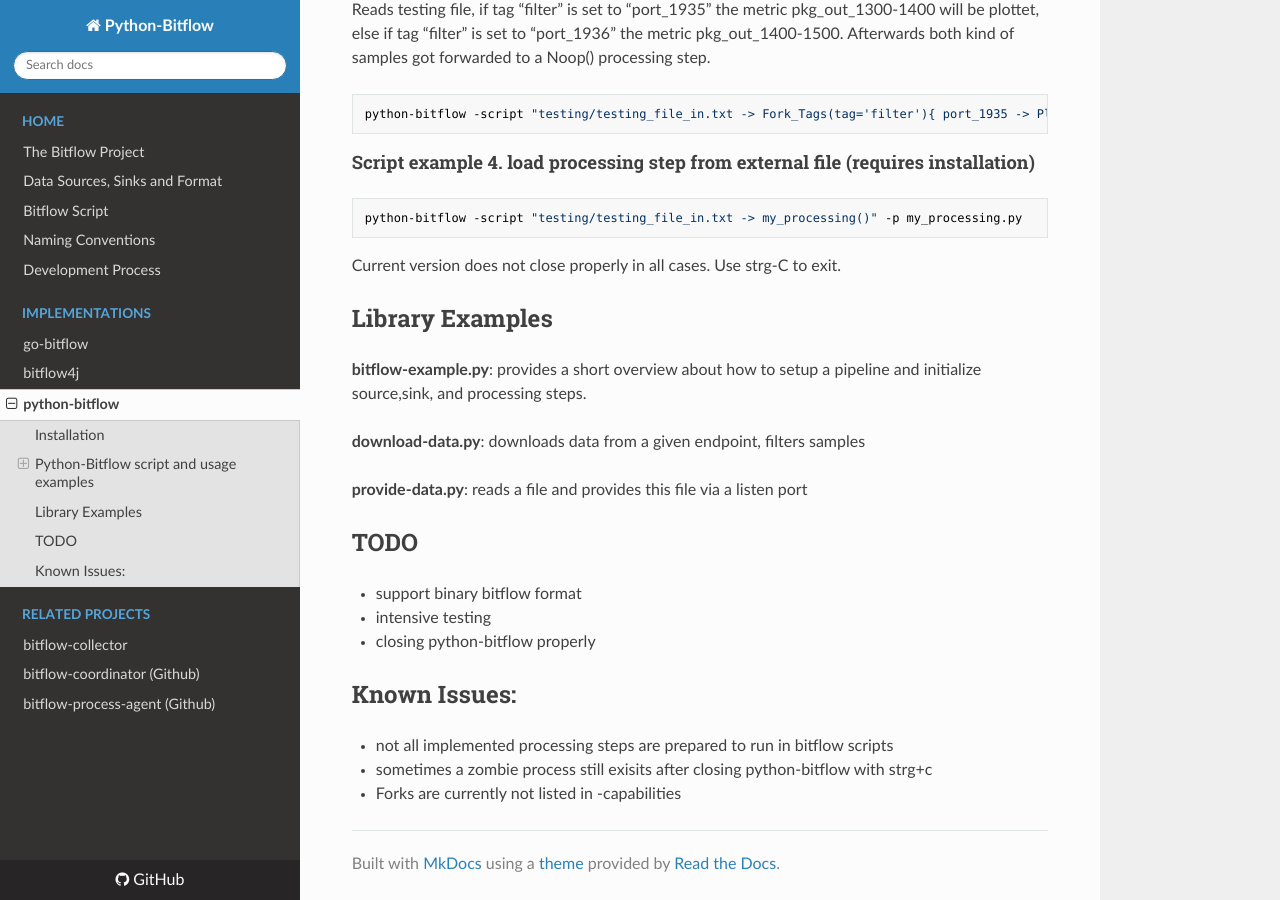
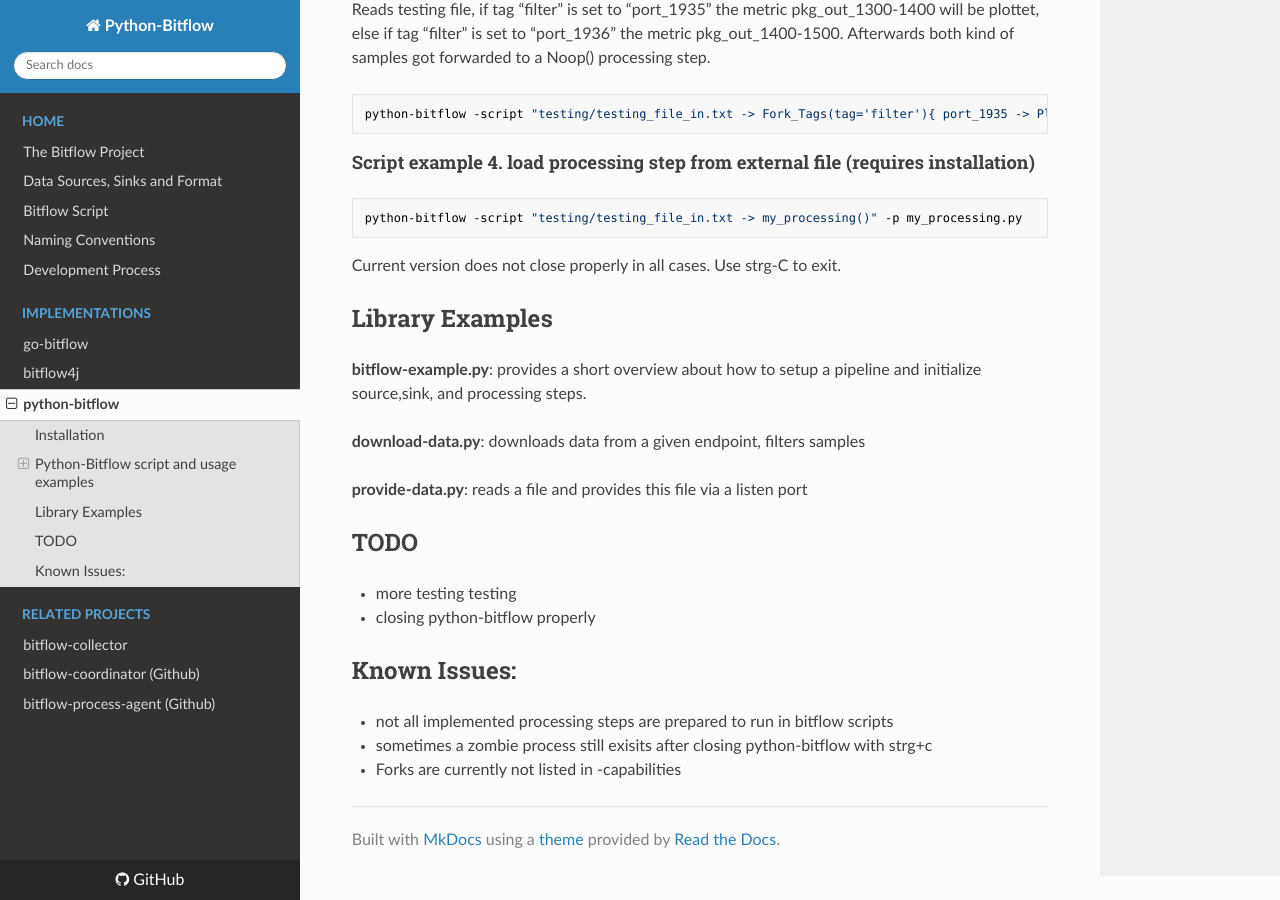
Before and after one commit to bitflow-stream/python-bitflow, an MkDocs documentation site: the page built from docs/index.md, in a window 1280 px wide and 900 px high, scrolled down 1574 px. Built offline with MkDocs 1.6.1, drawn with Linux system fonts in a browser that asks for light colours; nearby versions of some CDN libraries.

Commit message:
updated readme

```diff
--- a/docs/index.md
+++ b/docs/index.md
@@ -59,8 +59,7 @@
 **provide-data.py**: reads a file and provides this file via a listen port
 
 ## TODO
-* support binary bitflow format
-* intensive testing
+* more testing testing
 * closing python-bitflow properly
 
 ## Known Issues:
```
